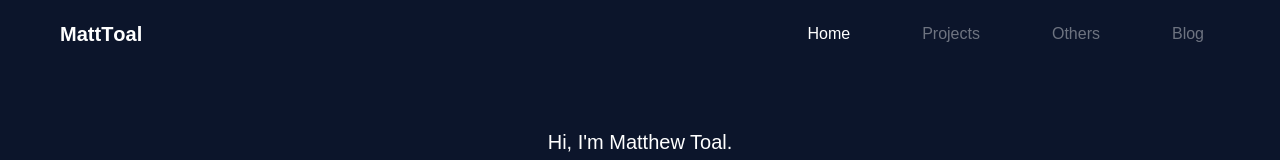
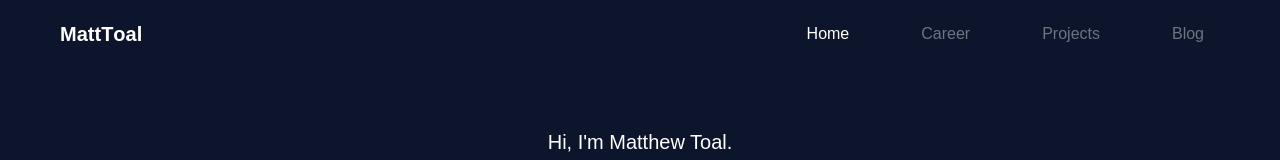
Before and after one commit to Mtoal087/NextPortfolio, a Next.js app: page / in a window 1280 px wide. Shown: the top 160 px of the page. Built offline with nearby package versions, Linux system fonts and the light colour scheme.

Commit message:
Issues with hero fixed overflow on startup, and apostrophes

```diff
--- a/src/app/globals.css
+++ b/src/app/globals.css
@@ -18,6 +18,7 @@ body {
   background: var(--background);
   color: var(--foreground);
   font-family: Arial, Helvetica, sans-serif;
+  overflow-x: hidden;
 }
 
 .text-secondary {
--- a/src/components/hero.tsx
+++ b/src/components/hero.tsx
@@ -3,10 +3,10 @@ import React from 'react'
 
 const HeroElement = () => {
     return (
-        <div className='relative heroElem w-full pt-20 pb-40 m-auto flex justify-center text-center flex-col items-center z-1 hero-animate'>
-            <p className='text-xl mb-5'>Hi, I'm Matthew Toal.</p>
+        <div className='relative heroElem w-full pt-20 pb-40 m-auto flex justify-center text-center flex-col items-center z-1 hero-animate overflow-hidden'>
+            <p className='text-xl mb-5'>Hi, I&apos;m Matthew Toal.</p>
             <h1 className='heroTitle inline-block max-w-2xl lg:max-w-4xl w-auto relative text-5xl md:text-6xl lg:text-7xl tracking-tighter mb-10 font-bold heroShinyBg'>
-                I'm a <span className='text-secondary'>software engineer</span> that enjoys <span className='text-secondary'>learning</span> and <span className='text-secondary'>developing</span> tools to <span className='text-secondary'>help</span> others.
+                I&apos;m a <span className='text-secondary'>software engineer</span> that enjoys <span className='text-secondary'>learning</span> and <span className='text-secondary'>developing</span> tools to <span className='text-secondary'>help</span> others.
             </h1>
             <Link href="#tools">
                 <div className='cursor-pointer font-bold whitespace-nowrap px-10 py-4 text-fun-white border-2 text-xl rounded-full border-fun-white bg-bg hover-bg-secondary hover:text-white hover-border-secondary transition-colors'>Tell me more</div>
--- a/src/components/navbar.tsx
+++ b/src/components/navbar.tsx
@@ -9,8 +9,8 @@ const Navbar = () => {
 
     const links = [
         { label: 'Home', href: '/' },
+        { label: 'Career', href: '/career' },
         { label: 'Projects', href: '/project' },
-        { label: 'Others', href: '/other' },
         { label: 'Blog', href: '/blog' }
     ]
 
```
